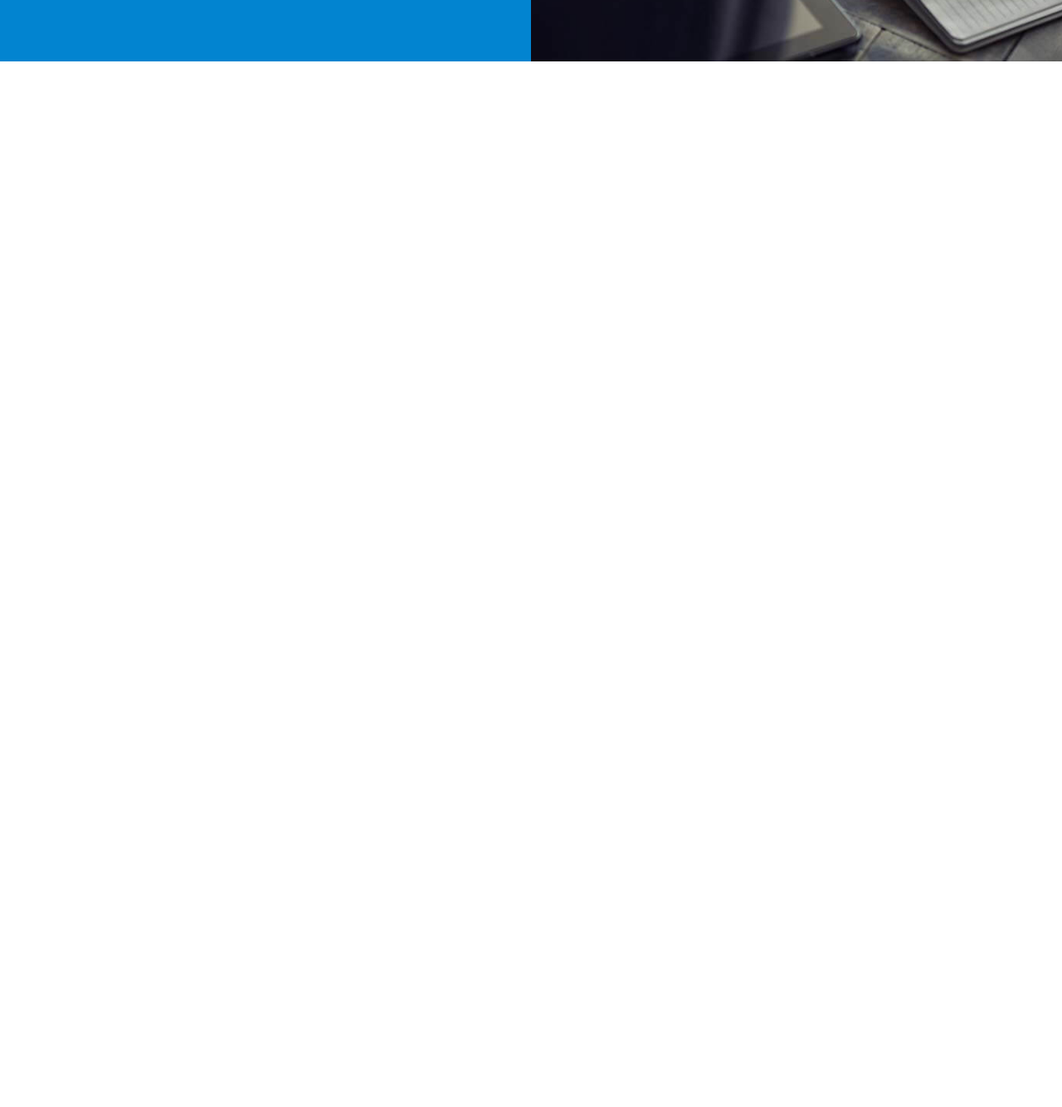
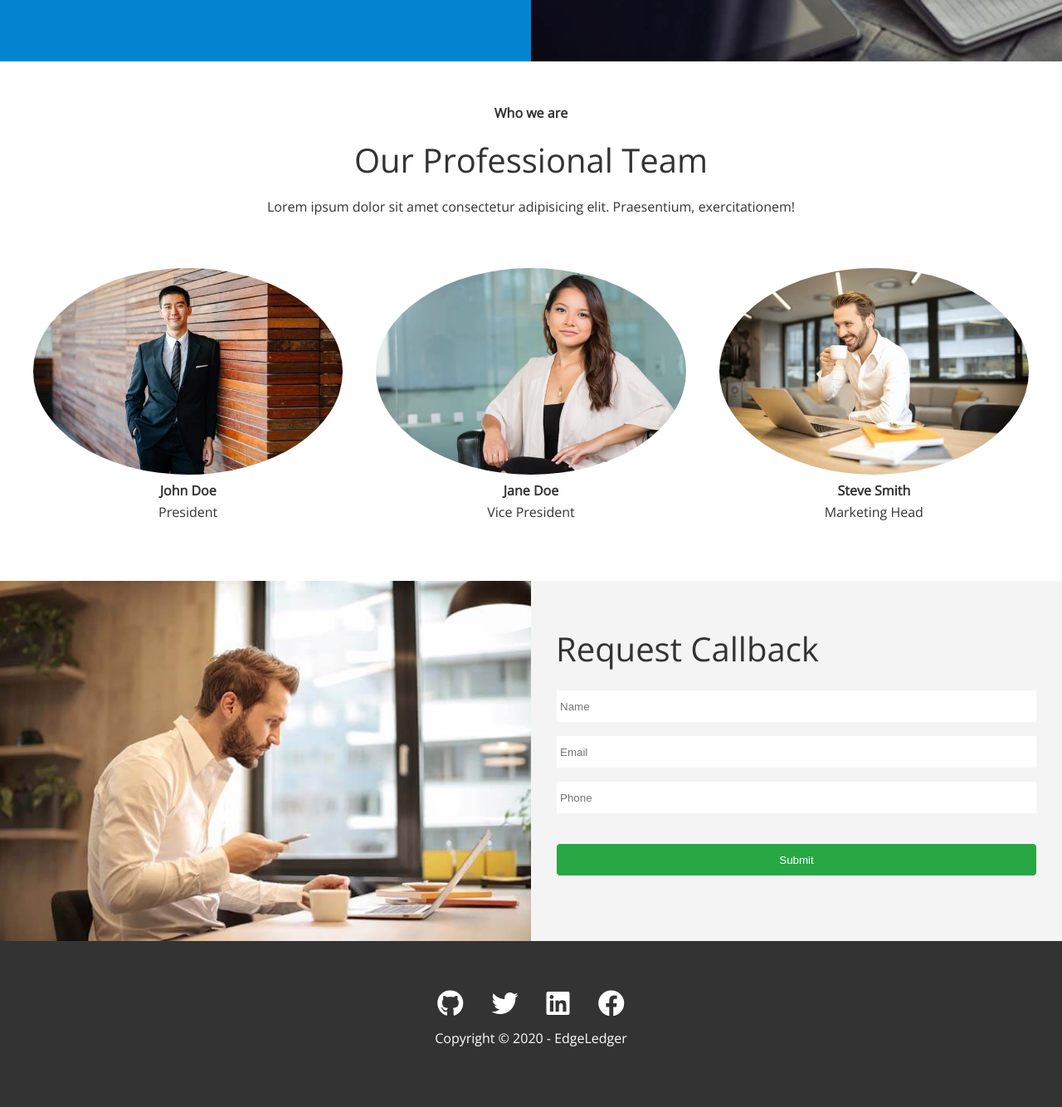
Before and after one commit to jess-alejo/edege_ledger_website, a plain HTML site: page index.html in a window 1280 px wide. Shown: the part 2640-3974 px from the top of the page at 83% size. Before the commit the page ends 2721 px from the top, so only its background shows below. Drawn offline with nearby package versions, Linux system fonts and the light colour scheme.

Commit message:
Finishing the Homepage

```diff
--- a/css/style.css
+++ b/css/style.css
@@ -131,3 +131,63 @@ img {
 .cases img:hover {
   opacity: 0.7;
 }
+
+.team img {
+  border-radius: 50%;
+}
+
+.team p {
+  margin-top: 0;
+}
+
+/* Callback form */
+.callback-form {
+  width: 100%;
+  padding: 20px 0;
+}
+
+.callback-form label {
+  display: block;
+  margin-bottom: 5px;
+}
+
+.callback-form .form-control {
+  margin-bottom: 15px;
+}
+
+.callback-form input {
+  width: 100%;
+  padding: 4px;
+  height: 40px;
+  border: #f5f5f5 1px solid;
+}
+
+.callback-form input:focus {
+  outline-color: #28a745;
+}
+.callback-form .btn {
+  padding: 12px 0;
+  margin-top: 20px;
+}
+
+/* Footer */
+.footer {
+  display: flex;
+  flex-direction: column;
+  align-items: center;
+  justify-content: center;
+  text-align: center;
+  height: 200px;
+}
+
+.footer a {
+  color: #fff;
+}
+
+.footer .social > * {
+  margin: 0 15px;
+}
+
+.footer .social a:hover {
+  color: #28a745;
+}
--- a/css/utilities.css
+++ b/css/utilities.css
@@ -41,7 +41,7 @@ i.fas {
 .btn-dark,
 .bg-dark {
   color: #fff;
-  background-color: #ccc;
+  background-color: #333;
 }
 
 .btn-light,
--- a/index.html
+++ b/index.html
@@ -56,6 +56,7 @@
     </header>
 
     <main>
+      <!-- About -->
       <section id="about" class="icons bg-light">
         <div class="flex-items">
           <div>
@@ -90,7 +91,6 @@
           </div>
         </div>
       </section>
-    </main>
 
       <!-- Solutions -->
       <section class="solutions flex-columns">
@@ -107,8 +107,8 @@
               <p>
                 Lorem ipsum dolor sit amet consectetur adipisicing elit. Esse,
                 quae unde. Iure, quo? At corporis magnam quos voluptatem vel
-              maiores. Et maxime non cupiditate. Tempora repudiandae soluta quos
-              nisi sit.
+                maiores. Et maxime non cupiditate. Tempora repudiandae soluta
+                quos nisi sit.
               </p>
               <a href="" class="btn btn-outline">
                 <i class="fas fa-chevron-right"></i>
@@ -125,8 +125,8 @@
           <h4>This is what we do</h4>
           <h2>Business Cases</h2>
           <p>
-          Lorem ipsum dolor sit amet consectetur adipisicing elit. Praesentium,
-          exercitationem!
+            Lorem ipsum dolor sit amet consectetur adipisicing elit.
+            Praesentium, exercitationem!
           </p>
         </header>
         <div class="row">
@@ -160,12 +160,12 @@
           <div class="column">
             <div class="column-2 bg-secondary">
               <h4>October 24, 2020</h4>
-            <h2>We provide bespoke solutions</h2>
+              <h2>Blog Post One</h2>
               <p>
                 Lorem ipsum dolor sit amet consectetur adipisicing elit. Esse,
                 quae unde. Iure, quo? At corporis magnam quos voluptatem vel
-              maiores. Et maxime non cupiditate. Tempora repudiandae soluta quos
-              nisi sit.
+                maiores. Et maxime non cupiditate. Tempora repudiandae soluta
+                quos nisi sit.
               </p>
               <a href="" class="btn btn-outline">
                 <i class="fas fa-chevron-right"></i>
@@ -175,5 +175,86 @@
           </div>
         </div>
       </section>
+
+      <!-- Team -->
+      <section id="team" class="team section-padding">
+        <header class="section-header">
+          <h4>Who we are</h4>
+          <h2>Our Professional Team</h2>
+          <p>
+            Lorem ipsum dolor sit amet consectetur adipisicing elit.
+            Praesentium, exercitationem!
+          </p>
+        </header>
+        <div class="flex-items">
+          <div>
+            <img src="img/team/person1.jpg" alt="" />
+            <h4>John Doe</h4>
+            <p>President</p>
+          </div>
+          <div>
+            <img src="img/team/person2.jpg" alt="" />
+            <h4>Jane Doe</h4>
+            <p>Vice President</p>
+          </div>
+          <div>
+            <img src="img/team/person3.jpg" alt="" />
+            <h4>Steve Smith</h4>
+            <p>Marketing Head</p>
+          </div>
+        </div>
+      </section>
+
+      <!-- Contact -->
+      <section id="contact" class="contact flex-columns">
+        <div class="row">
+          <div class="column">
+            <div class="column-1">
+              <img src="img/home/contact.jpg" alt="" />
+            </div>
+          </div>
+          <div class="column">
+            <div class="column-2 bg-light">
+              <h2>Request Callback</h2>
+              <form action="" class="callback-form">
+                <div class="form-control">
+                  <label for="name"></label>
+                  <input type="text" id="name" name="name" placeholder="Name" />
+                </div>
+                <div class="form-control">
+                  <label for="email"></label>
+                  <input
+                    type="email"
+                    id="email"
+                    name="email"
+                    placeholder="Email"
+                  />
+                </div>
+                <div class="form-control">
+                  <label for="phone"></label>
+                  <input
+                    type="text"
+                    id="phone"
+                    name="phone"
+                    placeholder="Phone"
+                  />
+                </div>
+                <input type="submit" value="Submit" class="btn" />
+              </form>
+            </div>
+          </div>
+        </div>
+      </section>
+    </main>
+
+    <footer class="footer bg-dark">
+      <div class="social">
+        <a href=""><i class="fab fa-github fa-2x"></i></a>
+        <a href=""><i class="fab fa-twitter fa-2x"></i></a>
+        <a href=""><i class="fab fa-linkedin fa-2x"></i></a>
+        <a href=""><i class="fab fa-facebook fa-2x"></i></a>
+      </div>
+      <p>Copyright &copy; 2020 - EdgeLedger</p>
+    </footer>
   </body>
 </html>
```
Lines whose indentation alone changed are shown as unchanged.
